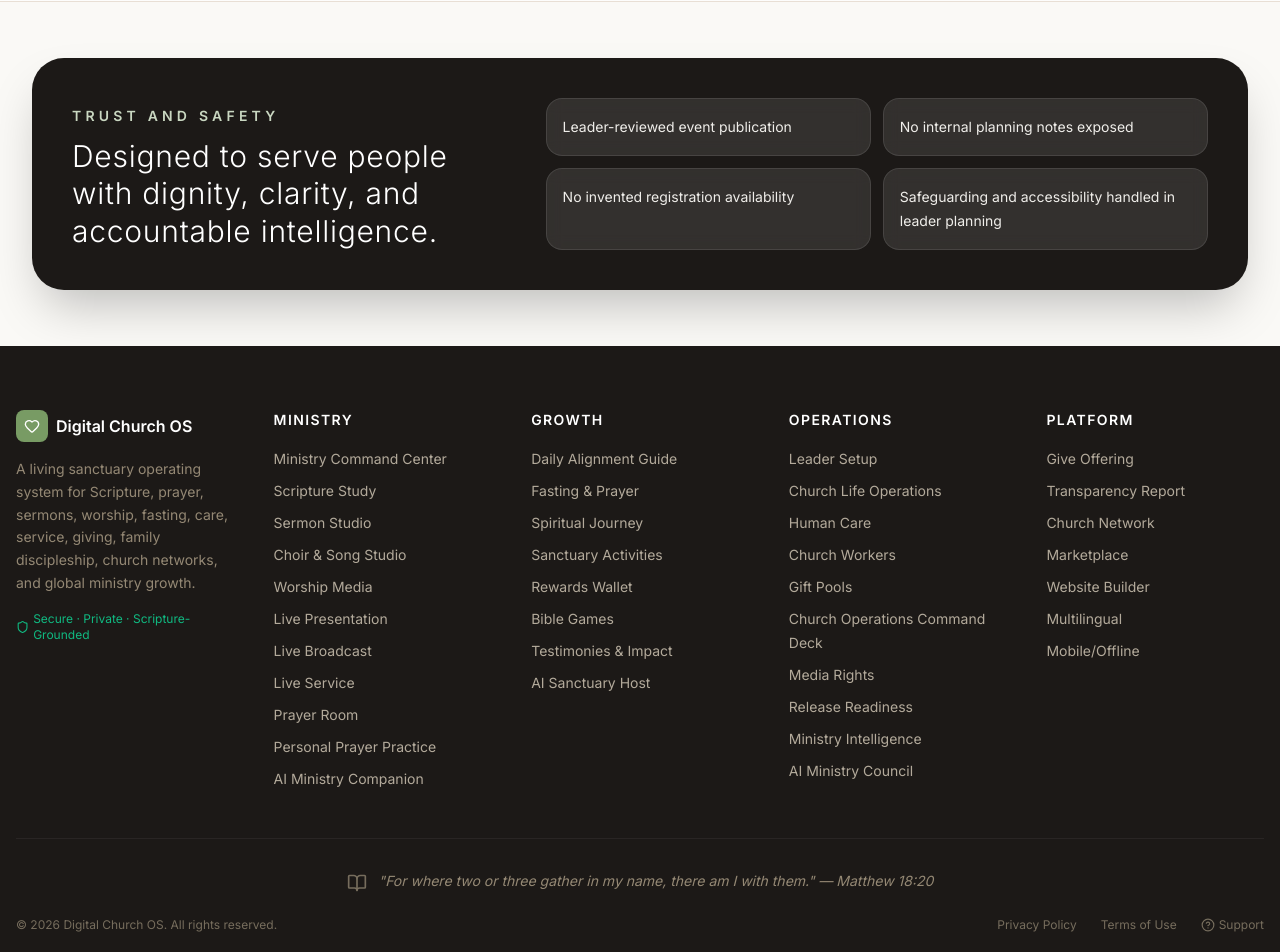
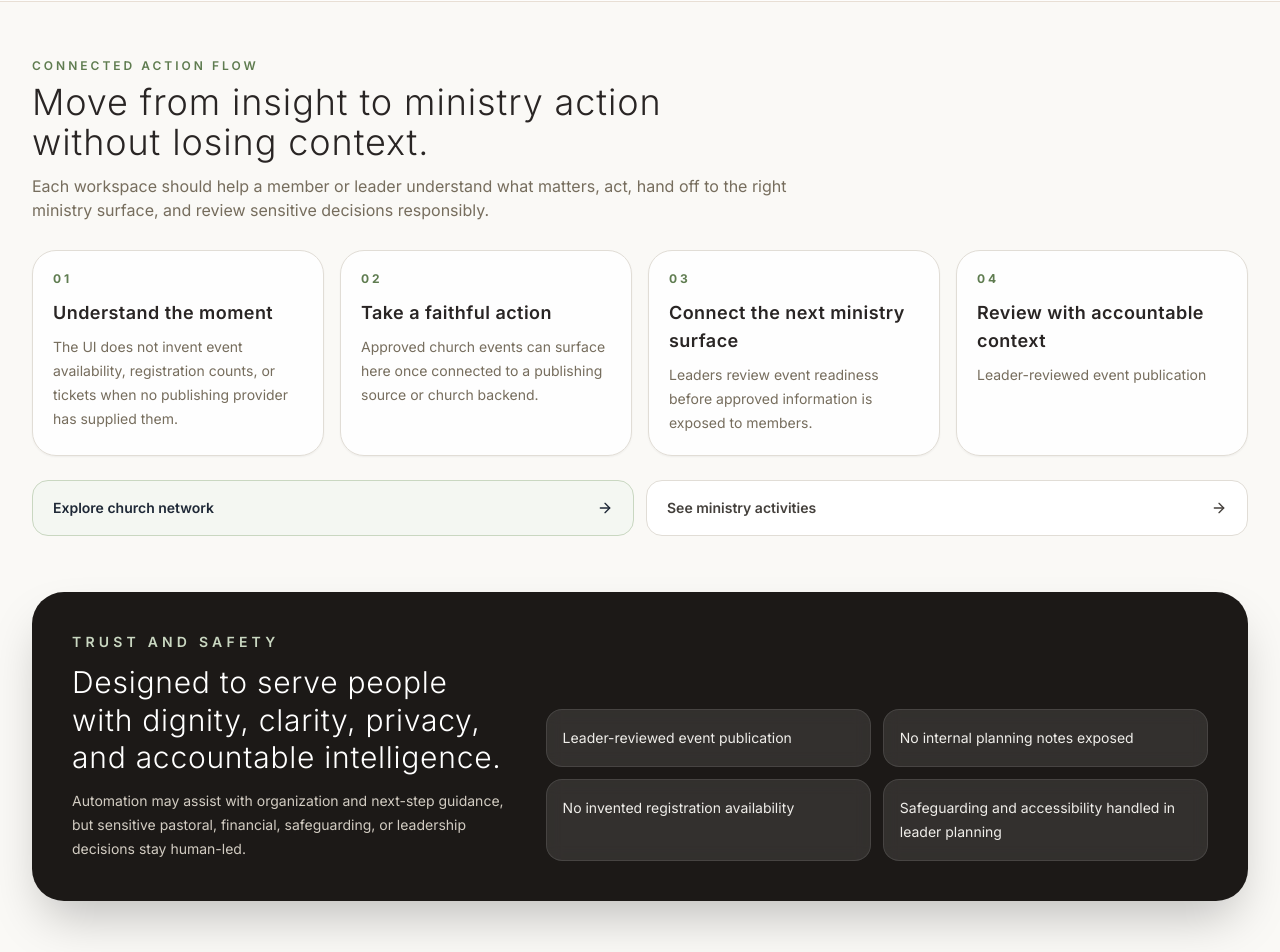
Before and after one commit to TechCodinz/digital-church-os, a Next.js app: page /events in a window 1280 px wide. Shown: the part 1380-2332 px from the top of the page. Built offline with nearby package versions, Linux system fonts and the light colour scheme; no server answers.

Commit message:
Enhance shared ministry routes with connected action flow

```diff
--- a/components/ministry/MinistryRoutePage.tsx
+++ b/components/ministry/MinistryRoutePage.tsx
@@ -33,9 +33,32 @@ export function MinistryRoutePage({
   intelligence,
   safeguards,
 }: MinistryRoutePageProps) {
+  const flow = [
+    {
+      step: '01',
+      title: 'Understand the moment',
+      description: intelligence[0]?.description || description,
+    },
+    {
+      step: '02',
+      title: 'Take a faithful action',
+      description: features[0]?.description || 'Move from information into a clear ministry action without unnecessary complexity.',
+    },
+    {
+      step: '03',
+      title: 'Connect the next ministry surface',
+      description: intelligence[1]?.description || 'Carry the work forward into the most relevant connected ministry experience.',
+    },
+    {
+      step: '04',
+      title: 'Review with accountable context',
+      description: safeguards[0] || 'Keep important ministry decisions transparent, permission-aware, and human accountable.',
+    },
+  ];
+
   return (
-    <div className="min-h-screen bg-cream-50 pt-20 sm:pt-24">
-      <section className="relative overflow-hidden px-4 pb-14 pt-10 sm:px-6 sm:pb-16 sm:pt-12 lg:px-8">
+    <div className="min-h-screen bg-cream-50 pb-24 pt-20 sm:pt-24 lg:pb-0">
+      <section className="relative overflow-hidden px-4 pb-14 pt-8 sm:px-6 sm:pb-16 sm:pt-12 lg:px-8">
         <div className="absolute inset-0 -z-10 bg-[radial-gradient(circle_at_top_left,_rgba(120,155,100,0.18),_transparent_30%),radial-gradient(circle_at_bottom_right,_rgba(210,180,140,0.24),_transparent_35%)]" />
         <div className="mx-auto grid max-w-7xl items-center gap-8 lg:grid-cols-[1fr_0.8fr] lg:gap-10">
           <div>
@@ -50,14 +73,14 @@ export function MinistryRoutePage({
 
             <div className="mt-7 flex flex-wrap items-center gap-2 text-xs font-medium text-stone-500">
               <span className="inline-flex items-center rounded-full border border-stone-200 bg-white/80 px-3 py-1.5">
-                <Activity className="mr-1.5 h-3.5 w-3.5 text-sage-600" aria-hidden="true" /> Live ministry workflow
+                <Activity className="mr-1.5 h-3.5 w-3.5 text-sage-600" aria-hidden="true" /> Connected ministry workflow
               </span>
               <span className="inline-flex items-center rounded-full border border-stone-200 bg-white/80 px-3 py-1.5">
-                <LockKeyhole className="mr-1.5 h-3.5 w-3.5 text-sage-600" aria-hidden="true" /> Guarded by role & policy
+                <LockKeyhole className="mr-1.5 h-3.5 w-3.5 text-sage-600" aria-hidden="true" /> Role, privacy & policy aware
               </span>
             </div>
 
-            <div className="mt-9 flex flex-col gap-3 sm:flex-row">
+            <div className="mt-9 grid gap-3 sm:flex sm:flex-row">
               <Link href={primaryHref} className="inline-flex min-h-12 items-center justify-center rounded-full bg-sage-600 px-7 py-3.5 text-sm font-semibold text-white shadow-xl shadow-sage-200 transition hover:-translate-y-0.5 hover:bg-sage-700 focus-visible:outline-none focus-visible:ring-2 focus-visible:ring-sage-500 focus-visible:ring-offset-2">
                 {primaryLabel} <ArrowRight className="ml-2 h-4 w-4" aria-hidden="true" />
               </Link>
@@ -71,9 +94,9 @@ export function MinistryRoutePage({
             <div className="border-b border-cream-200 bg-gradient-to-br from-white to-sage-50/70 p-6 sm:p-8">
               <div className="flex items-center justify-between gap-4">
                 <div>
-                  <p className="text-[11px] font-bold uppercase tracking-[0.32em] text-sage-600">Route intelligence</p>
+                  <p className="text-[11px] font-bold uppercase tracking-[0.32em] text-sage-600">Workspace intelligence</p>
                   <h2 className="mt-2 text-2xl text-stone-800">{badge}</h2>
-                  <p className="mt-2 text-sm text-stone-500">Actionable ministry guidance for this workspace.</p>
+                  <p className="mt-2 text-sm text-stone-500">Context, action, and connected ministry handoffs in one place.</p>
                 </div>
                 <div className="rounded-3xl border border-sage-100 bg-white p-4 text-4xl shadow-sm" aria-hidden="true">{emoji}</div>
               </div>
@@ -103,7 +126,7 @@ export function MinistryRoutePage({
             </div>
             <div>
               <p className="text-xs font-semibold uppercase tracking-[0.25em] text-sage-600">Execution layer</p>
-              <h2 className="mt-1 text-3xl font-light text-stone-800">Professional workflow</h2>
+              <h2 className="mt-1 text-3xl font-light text-stone-800">Professional ministry workflow</h2>
             </div>
           </div>
           <div className="grid gap-5 md:grid-cols-3">
@@ -119,11 +142,41 @@ export function MinistryRoutePage({
       </section>
 
       <section className="px-4 py-12 sm:px-6 sm:py-14 lg:px-8">
+        <div className="mx-auto max-w-7xl">
+          <div className="mb-7 max-w-3xl">
+            <p className="text-xs font-semibold uppercase tracking-[0.25em] text-sage-600">Connected action flow</p>
+            <h2 className="mt-2 text-3xl font-light text-stone-800 sm:text-4xl">Move from insight to ministry action without losing context.</h2>
+            <p className="mt-3 text-sm leading-6 text-stone-600 sm:text-base">Each workspace should help a member or leader understand what matters, act, hand off to the right ministry surface, and review sensitive decisions responsibly.</p>
+          </div>
+          <div className="grid gap-4 lg:grid-cols-4">
+            {flow.map((item) => (
+              <div key={item.step} className="rounded-3xl border border-stone-200 bg-white/85 p-5 shadow-sm">
+                <p className="text-xs font-bold tracking-[0.24em] text-sage-600">{item.step}</p>
+                <h3 className="mt-3 text-lg font-semibold text-stone-800">{item.title}</h3>
+                <p className="mt-2 text-sm leading-6 text-stone-600">{item.description}</p>
+              </div>
+            ))}
+          </div>
+          <div className="mt-6 grid gap-3 sm:grid-cols-2">
+            <Link href={primaryHref} className="group flex min-h-14 items-center justify-between rounded-2xl border border-sage-200 bg-sage-50 px-5 py-4 text-sm font-semibold text-sage-800 transition hover:border-sage-300 hover:bg-sage-100">
+              <span>{primaryLabel}</span>
+              <ArrowRight className="h-4 w-4 transition group-hover:translate-x-1" aria-hidden="true" />
+            </Link>
+            <Link href={secondaryHref} className="group flex min-h-14 items-center justify-between rounded-2xl border border-stone-200 bg-white px-5 py-4 text-sm font-semibold text-stone-700 transition hover:border-sage-300 hover:text-sage-800">
+              <span>{secondaryLabel}</span>
+              <ArrowRight className="h-4 w-4 transition group-hover:translate-x-1" aria-hidden="true" />
+            </Link>
+          </div>
+        </div>
+      </section>
+
+      <section className="px-4 pb-12 sm:px-6 sm:pb-14 lg:px-8">
         <div className="mx-auto max-w-7xl overflow-hidden rounded-[2rem] bg-stone-900 p-7 text-white shadow-2xl sm:p-10">
           <div className="grid gap-8 lg:grid-cols-[0.8fr_1.2fr] lg:items-end">
             <div>
               <p className="text-sm font-semibold uppercase tracking-[0.3em] text-sage-200">Trust and safety</p>
-              <h2 className="mt-3 text-3xl font-light leading-tight">Designed to serve people with dignity, clarity, and accountable intelligence.</h2>
+              <h2 className="mt-3 text-3xl font-light leading-tight">Designed to serve people with dignity, clarity, privacy, and accountable intelligence.</h2>
+              <p className="mt-3 text-sm leading-6 text-stone-300">Automation may assist with organization and next-step guidance, but sensitive pastoral, financial, safeguarding, or leadership decisions stay human-led.</p>
             </div>
             <div className="grid gap-3 sm:grid-cols-2">
               {safeguards.map((item) => (
@@ -135,6 +188,17 @@ export function MinistryRoutePage({
           </div>
         </div>
       </section>
+
+      <div className="fixed inset-x-0 bottom-[5.1rem] z-30 px-3 sm:hidden">
+        <div className="mx-auto grid max-w-md grid-cols-2 gap-2 rounded-2xl border border-stone-200 bg-white/95 p-2 shadow-2xl backdrop-blur">
+          <Link href={primaryHref} className="inline-flex min-h-11 items-center justify-center rounded-xl bg-sage-600 px-3 text-center text-xs font-semibold text-white">
+            {primaryLabel}
+          </Link>
+          <Link href={secondaryHref} className="inline-flex min-h-11 items-center justify-center rounded-xl border border-stone-200 bg-white px-3 text-center text-xs font-semibold text-stone-700">
+            {secondaryLabel}
+          </Link>
+        </div>
+      </div>
     </div>
   );
 }
```
